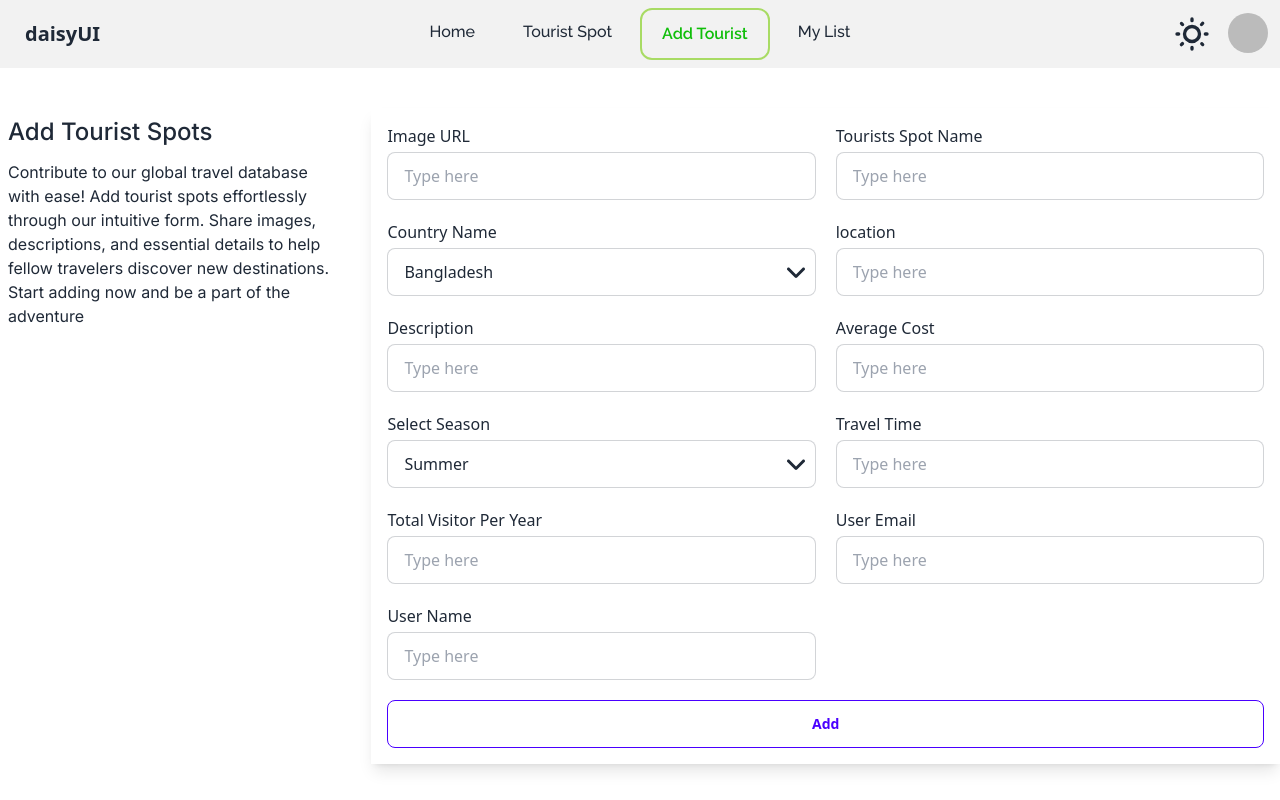
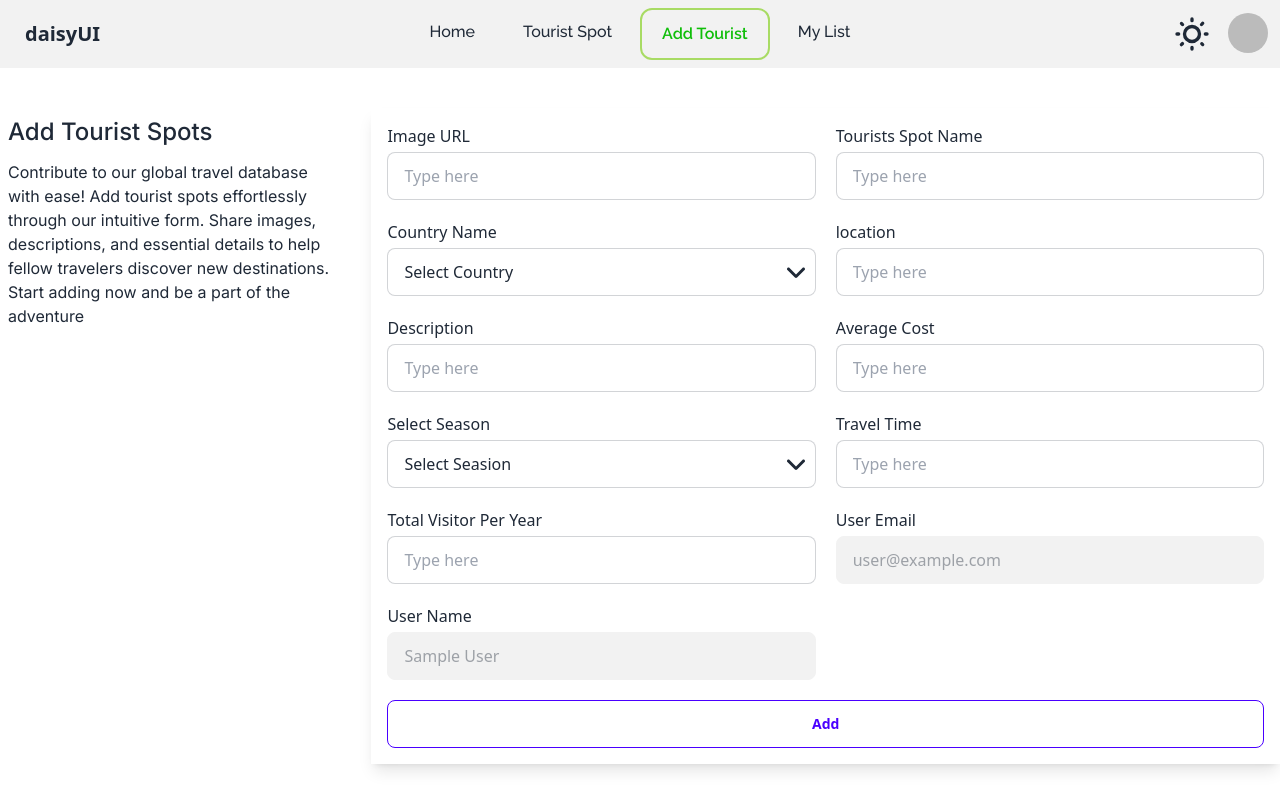
Before and after one commit to rakibgithub21/Asia_Explorer-client_site, a React (Vite) app: page /add-tourist in a window 1280 px wide. Shown: the top 800 px of the page. Built offline with nearby package versions, Linux system fonts and the light colour scheme; no server answers; sample sign-in values are in the browser's storage.

Commit message:
add details page

```diff
--- a/package.json
+++ b/package.json
@@ -19,7 +19,8 @@
     "react-icons": "^5.1.0",
     "react-router-dom": "^6.23.0",
     "react-simple-typewriter": "^5.0.1",
-    "sort-by": "^1.2.0"
+    "sort-by": "^1.2.0",
+    "sweetalert2": "^11.10.8"
   },
   "devDependencies": {
     "@types/react": "^18.2.66",
--- /dev/null
+++ b/src/components/TourSpot.jsx
@@ -0,0 +1,26 @@
+import React from 'react';
+import { Link } from 'react-router-dom';
+
+const TourSpot = ({ tourSpot }) => {
+
+
+    console.log(tourSpot._id);
+
+    return (
+        <div className="card  bg-base-100 shadow-xl image-full">
+            <figure><img src={tourSpot.image} alt="Shoes" /></figure>
+            <div className="card-body">
+                <div className='space-y-1'>
+                    <h2 className="text-4xl">{tourSpot.tourist_spot}</h2>
+                    <p className='text-xl'>{tourSpot.country}</p>
+                    <p>{tourSpot.description}</p>
+                </div>
+                <div className="card-actions justify-end">
+                    <Link to={`/view-details/${tourSpot._id}`} className="btn btn-outline btn-info">View Details</Link>
+                </div>
+            </div>
+        </div>
+    );
+};
+
+export default TourSpot;
--- /dev/null
+++ b/src/components/ViewDetails.jsx
@@ -0,0 +1,39 @@
+import React from 'react';
+import { useLoaderData } from 'react-router-dom';
+import { FaLocationDot } from "react-icons/fa6";
+import { GiMoneyStack } from "react-icons/gi";
+import { GrGroup } from "react-icons/gr";
+import { CiCalendarDate } from "react-icons/ci";
+import { SiUnitednations } from "react-icons/si";
+import { TiWeatherPartlySunny } from "react-icons/ti";
+
+const ViewDetails = () => {
+    const data = useLoaderData()
+    console.log(data);
+    const { image, tourist_spot, country, location, description, cost, season, travel, visitor, email, name } = data;
+    return (
+        <section className='px-5'>
+            <div className="bg-slate-600 rounded-xl">
+                <div className="container  px-4 py-16 pb-24 mx-auto  lg:pb-56 md:py-32 md:px-10 lg:px-32 text-gray-50">
+                    <div className='space-y-2 text-lg'>
+                        <h1 className="text-5xl font-bold mb-4 leading-none sm:text-6xl xl:max-w-3xl text-gray-50">{tourist_spot}</h1>
+                        <p>{description}</p>
+                        <p className='flex items-center gap-1'><SiUnitednations />{country}</p>
+                        <p className='flex items-center gap-1'><FaLocationDot /> Location : {location}</p>
+                        <p className='flex items-center gap-1'><GiMoneyStack /> Average Cost: {cost} $</p>
+                        <p className='flex gap-1 items-center'><GrGroup />Total Visitor Per Year: {visitor}</p>
+                        <p className='flex items-center gap-1'><CiCalendarDate /> Travel Time: {travel} days</p>
+                        <p className='flex gap-1 items-center'><TiWeatherPartlySunny /> Season: {season}</p>
+                        <div className='text-center bg-slate-800 w-2/3 mx-auto  text-base py-2 rounded-md'>
+                            <h3>Post By: {name}</h3>
+                            <h3>Email: {email}</h3>
+                       </div>
+                    </div>
+                </div>
+            </div>
+            <img src={image} alt="" className="w-5/6 md:h-[500px] mx-auto mb-12 -mt-20 bg-gray-500 rounded-lg shadow-md lg:-mt-40" />
+        </section>
+    );
+};
+
+export default ViewDetails;
--- a/src/pages/AddTourist.jsx
+++ b/src/pages/AddTourist.jsx
@@ -1,5 +1,10 @@
+import { useContext } from "react";
 import { FaAngleDown } from "react-icons/fa6";
+import { AuthContext } from "../context/AuthContextComponent";
+import Swal from 'sweetalert2'
+
 const AddTourist = () => {
+    const{user} = useContext(AuthContext)
 
     const handleAddTourist = (e) => {
         e.preventDefault()
@@ -10,13 +15,31 @@ const AddTourist = () => {
         const location = form.location.value;
         const description = form.description.value;
         const cost = form.cost.value;
-        const season = form.season.value;
+        const seasonality = form.seasonality.value;
         const travel = form.travel.value;
         const visitor = form.visitor.value;
         const email = form.email.value;
         const name = form.name.value;
-        console.log(image, tourist_spot, country, location, description, cost, season, travel, visitor, email, name);
+        const info = { image, tourist_spot, country, location, description, cost, seasonality, travel, visitor, email, name }
+        // console.log(image, tourist_spot, country, location, description, cost, season, travel, visitor, email, name);
+        fetch('http://localhost:5000/tourist-spot', {
+            method: 'POST',
+            headers: {
+                'content-type' : 'application/json'
+            },
+            body:JSON.stringify(info)
+        })
+            .then(res => res.json())
+            .then(data => {
+                if (data.insertedId) {
+                    Swal.fire({
+                        title: "Congratulations",
+                        text: "Success Fully Added",
+                        icon: "success"
+                    });
 
+                }
+            })
     }
 
     return (
@@ -36,7 +59,8 @@ const AddTourist = () => {
                 </div>
                 <div className="relative">
                     <label htmlFor="country">Country Name</label>
-                    <select name="country" id="country" className="input input-bordered w-full mt-1">
+                    <select required name="country" id="country" className="input input-bordered w-full mt-1">
+                        <option value="Select Country" >Select Country</option>
                         <option value="Bangladesh">Bangladesh</option>
                         <option value="Thailand">Thailand</option>
                         <option value="Indonesia">Indonesia</option>
@@ -56,19 +80,24 @@ const AddTourist = () => {
                 </div>
                 <div>
                     <label htmlFor="cost">Average Cost</label>
-                    <input required name="cost" type="text" id="cost" placeholder="Type here" className="input input-bordered w-full mt-1 " />
+                    <input required name="cost" type="number" id="cost" placeholder="Type here" className="input input-bordered w-full mt-1 " />
                 </div>
                 <div className="relative">
                     <label htmlFor="seasonality">Select Season</label>
-                    <select name="season" id="seasonality" className="input input-bordered w-full mt-1">
-                        <option value="Summer">Summer</option>
-                        <option value="Winter">Winter</option>
+                    <select required name="seasonality" id="seasonality" className="input input-bordered w-full mt-1">
+                        <option value="Select Seasson" >Select Seasion</option>
+                        <option value="Bangladesh">Winter</option>
+                        <option value="Thailand">Summer</option>
+                        <option value="Indonesia">Autumn</option>
+                        <option value="Malaysia">Spring</option>
                     </select>
                     <p className="absolute top-10 right-2"> <FaAngleDown className="text-2xl" /></p>
+                    {/* <input required name="season" id="seasonality" type="text" placeholder="Type here" className="input input-bordered w-full mt-1 " /> */}
+
                 </div>
                 <div>
                     <label htmlFor="travel">Travel Time</label>
-                    <input required name="travel" id="travel" type="text" placeholder="Type here" className="input input-bordered w-full mt-1 " />
+                    <input required name="travel" id="travel" type="number" placeholder="Type here" className="input input-bordered w-full mt-1 " />
                 </div>
                 <div>
                     <label htmlFor="visitor">Total Visitor Per Year</label>
@@ -76,11 +105,11 @@ const AddTourist = () => {
                 </div>
                 <div>
                     <label htmlFor="email">User Email</label>
-                    <input  name="email" id="email" type="email" placeholder="Type here" className="input input-bordered w-full mt-1 " />
+                    <input defaultValue={user?.email} disabled name="email" id="email" type="email" placeholder="Type here" className="input input-bordered w-full mt-1 cursor-not-allowed" />
                 </div>
                 <div>
                     <label htmlFor="name">User Name</label>
-                    <input  name="name" id="name" type="text" placeholder="Type here" className="input input-bordered w-full mt-1 " />
+                    <input defaultValue={user?.displayName} disabled name="name" id="name" type="text" placeholder="Type here" className="input input-bordered cursor-not-allowed w-full mt-1" />
                 </div>
                 <input className="md:col-span-2 w-full btn btn-outline btn-primary" type="submit" value="Add" />
             </form>
--- a/src/pages/TouristSpot.jsx
+++ b/src/pages/TouristSpot.jsx
@@ -1,9 +1,17 @@
+import { useLoaderData } from "react-router-dom";
+import TourSpot from "../components/TourSpot";
 
 
 const TouristSpot = () => {
+    const touristSpots = useLoaderData()
     return (
-        <div>
-            <h3>Tourist spot</h3>
+        <div className="grid lg:grid-cols-3 gap-x-10 gap-y-8 md:grid-cols-2 grid-cols-1">
+            {
+                touristSpots.map(tourSpot => <TourSpot
+                    key={tourSpot._id}
+                    tourSpot={tourSpot}
+                ></TourSpot>)
+           }
         </div>
     );
 };
--- a/src/shared/Route.jsx
+++ b/src/shared/Route.jsx
@@ -7,6 +7,7 @@ import MyList from "../pages/MyList";
 import Login from "../pages/Login";
 import Register from "../pages/Register";
 import PrivateRoute from "../components/PrivateRoute";
+import ViewDetails from "../components/ViewDetails";
 
 export const router = createBrowserRouter([
     {
@@ -19,7 +20,8 @@ export const router = createBrowserRouter([
             },
             {
                 path: '/tourist-spot',
-                element:<TouristSpot></TouristSpot>
+                element: <TouristSpot></TouristSpot>,
+                loader: () => fetch('http://localhost:5000/tourist-spot')
             },
             {
                 path: '/add-tourist',
@@ -37,6 +39,11 @@ export const router = createBrowserRouter([
                 path: '/register',
                 element:<Register></Register>
             },
+            {
+                path: '/view-details/:id',
+                element: <PrivateRoute><ViewDetails></ViewDetails></PrivateRoute>,
+                loader: ({ params }) => fetch(`http://localhost:5000/tourist-spot/${params.id}`)
+            },
         ]
     },
 
```
Also changed, not shown: 1 other file (tests, documents, lock files or other folders).
